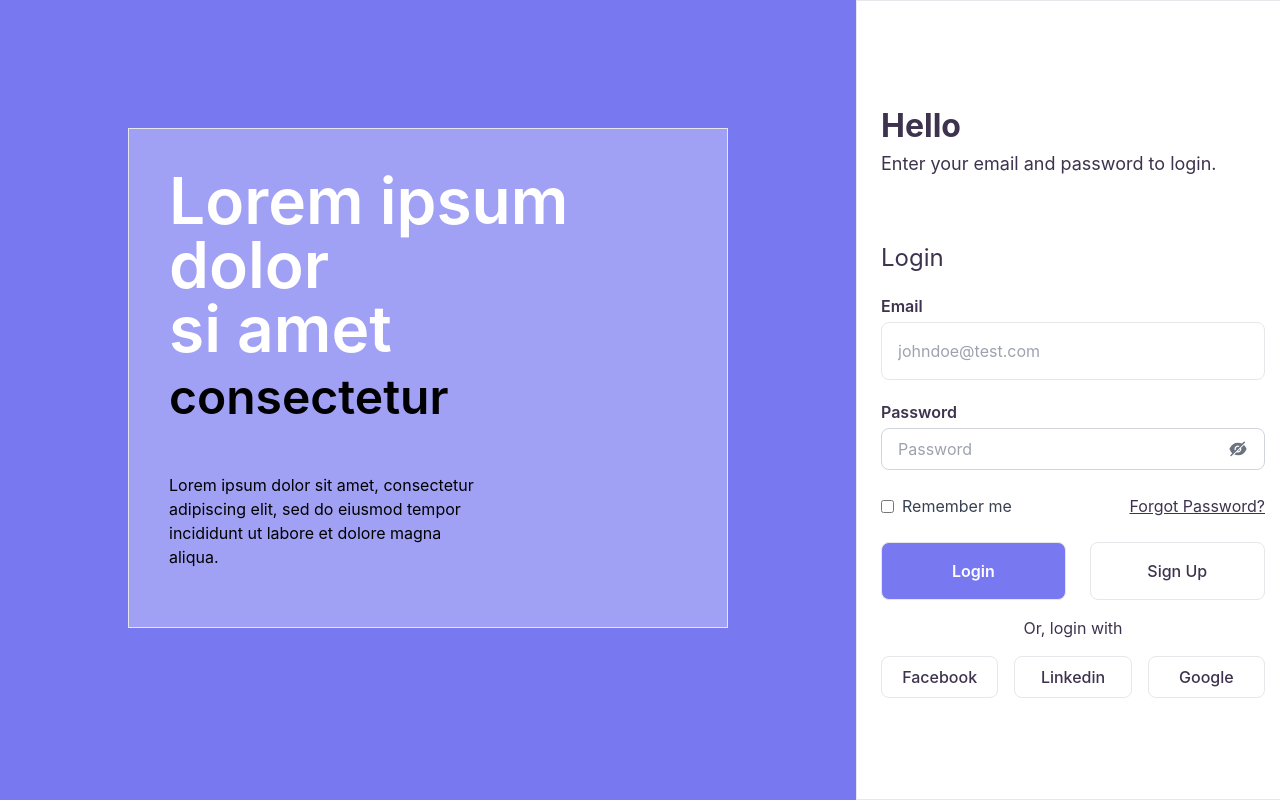
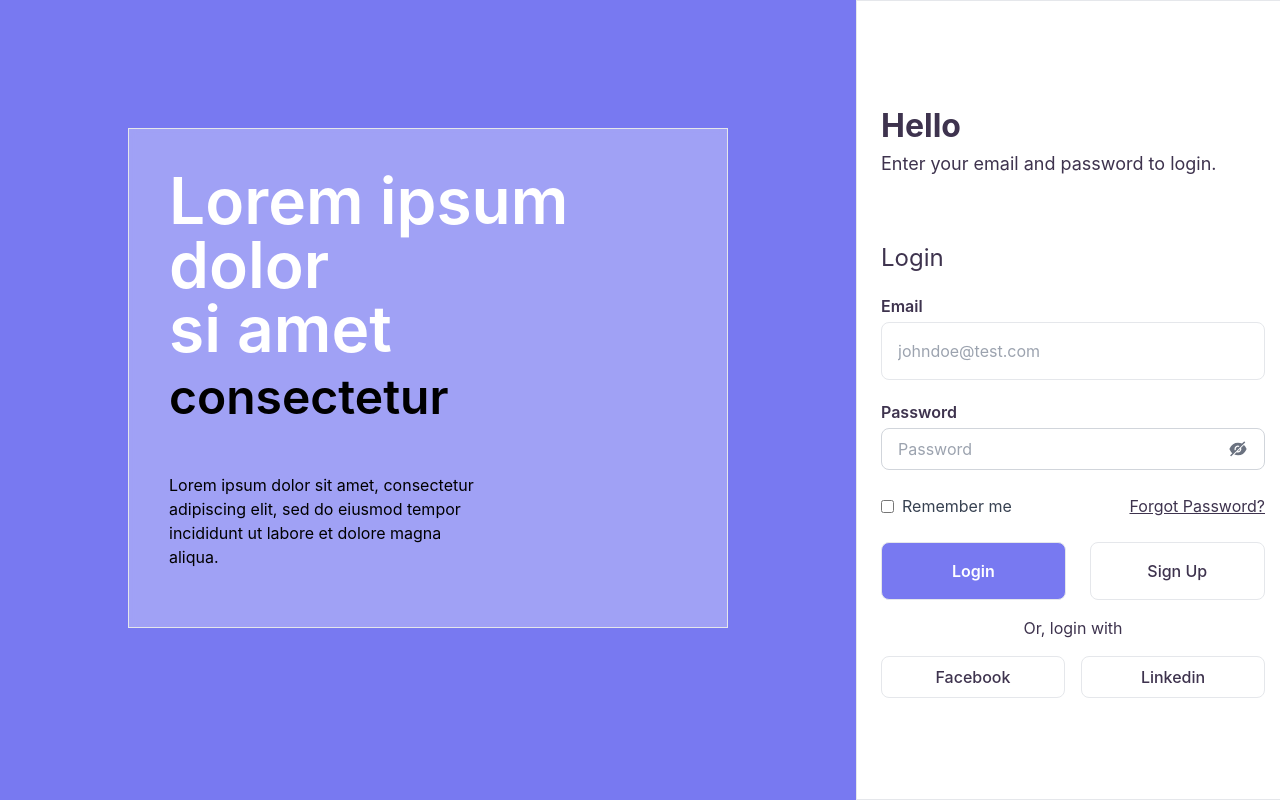
Before and after one commit to alfanfauzy/alfan-login-page, a React (Vite) app: page / in a window 1280 px wide. Built offline with nearby package versions, Linux system fonts and the light colour scheme.

Commit message:
fix(button): remove login google button

```diff
--- a/src/components/molecules/ButtonsSocmed/index.tsx
+++ b/src/components/molecules/ButtonsSocmed/index.tsx
@@ -20,13 +20,6 @@ const ButtonsSocmed = () => {
                 >
                     Linkedin
                 </Button>
-                <Button
-                    variant="secondary"
-                    size="s"
-                    onClick={() => toast.info("Login With Google")}
-                >
-                    Google
-                </Button>
             </div>
         </div>
     );
```
